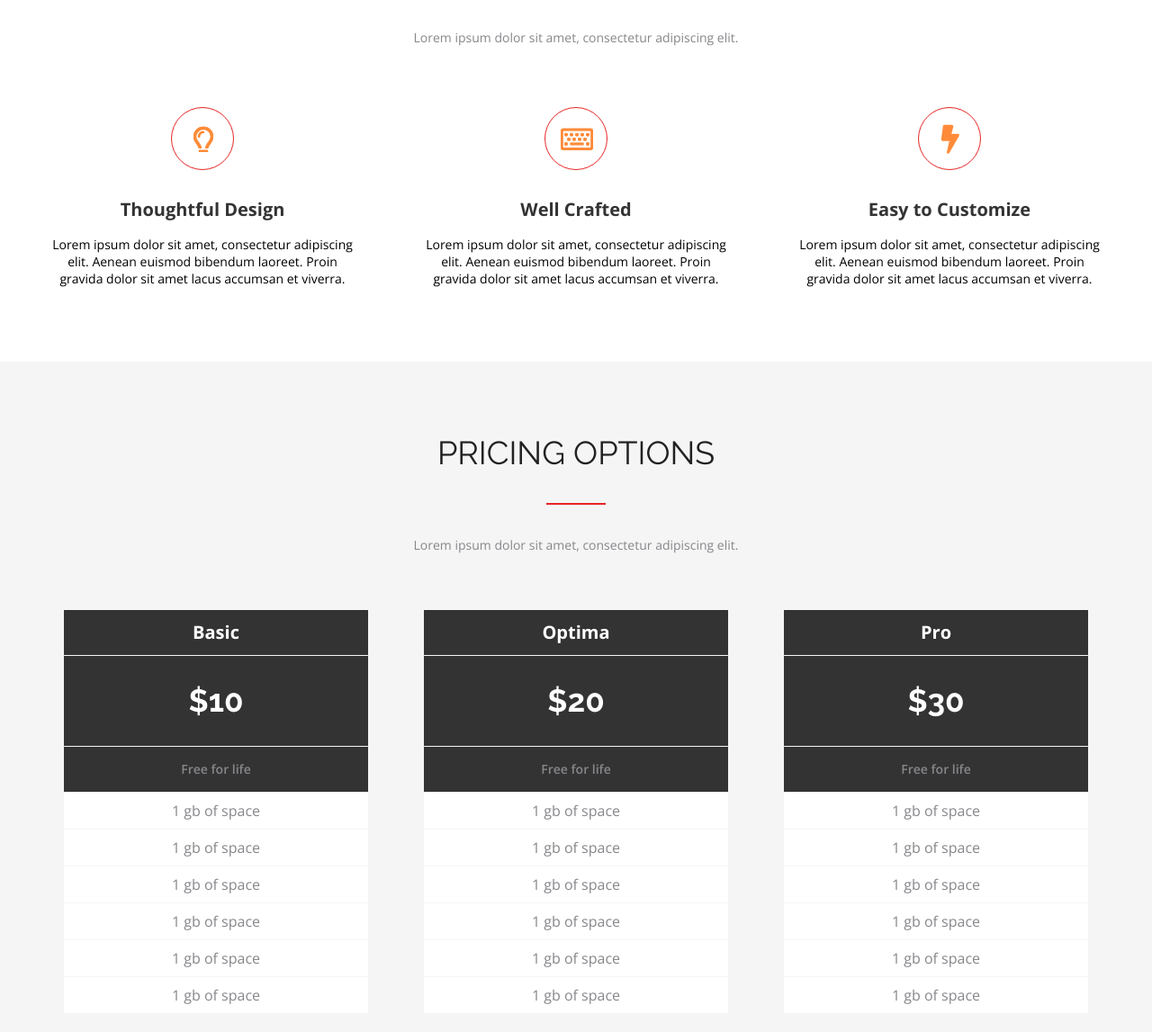
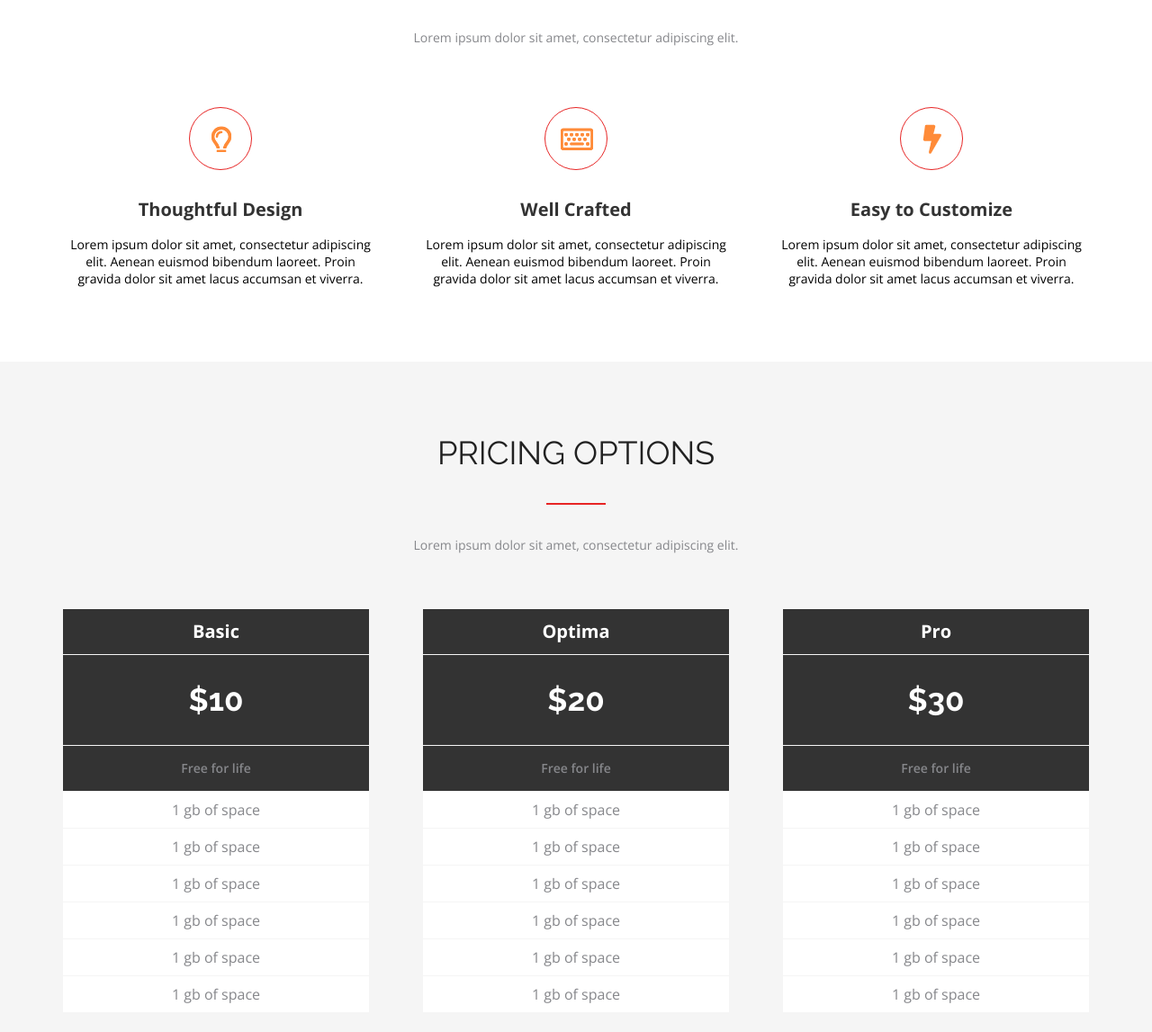
Before and after one commit to jecharmetout/FE28-AxitProject-Dudko-Maria, a plain HTML site: page index.html in a window 1280 px wide. Shown: the part 162-1309 px from the top of the page at 90% size. Drawn offline with nearby package versions, Linux system fonts and the light colour scheme.

Commit message:
changed margines at awesome/price/customers section

```diff
--- a/css/awesome.css
+++ b/css/awesome.css
@@ -17,11 +17,11 @@
   display: flex;
   justify-content: space-between;
   flex-wrap: wrap;
-  margin: 0 -50px;
+  margin: 0 -15px;
 }
 .awesome-item {
   width: 350px;
-  margin: 0 30px;
+  margin: 0 15px;
 }
 /* .awesome-item-content{
     padding:2px;
--- a/css/customers.css
+++ b/css/customers.css
@@ -11,10 +11,12 @@
     display: flex;
     justify-content: space-between;
     flex-wrap: wrap;
+    margin: 0 -15px;
 }
 
 .customers-item {
   width: 298px;
+  margin: 0 15px;
 }
 .customers-item-response {
   background-color: #e2e2e2;
--- a/css/pricing.css
+++ b/css/pricing.css
@@ -20,46 +20,44 @@
   display: flex;
   justify-content: space-between;
   flex-wrap: wrap;
-  /* margin: 0 -100px; */
+  margin: 0 -15px;
 }
 .pricing-list {
   width: 340px;
   height: 467px;
   text-align: center;
   color: #ffffff;
-  /* margin: 0 75px; */
+  margin: 0 15px;
 }
 .pricing-list-tariff {
   font-weight: 700;
   font-size: 20px;
-  height: 50px;
+  line-height: 50px;
   background-color: #333333;
-  margin: 1px;
-  line-height: 50px;
+  margin-bottom: 1px;
+
 }
 .pricing-list-cost {
   font-family: "Raleway", sans-serif;
   font-weight: 700;
   font-size: 35px;
-  height: 100px;
-  margin: 1px;
+  line-height: 100px;
+  margin-bottom: 1px;
   background-color: #333333;
-  line-height: 100px;
+
 }
 .pricing-list-note {
   font-weight: 600;
   font-size: 14px;
-  height: 50px;
+  line-height: 50px;
   background-color: #333333;
   color: #86878b;
-  margin: 1px;
-  line-height: 50px;
+  margin-bottom: 1px;
 }
 .pricing-list-item {
   background-color: #ffffff;
   font-weight: 400;
+  line-height: 40px;
   color: #86878b;
-  height: 40px;
-  line-height: 40px;
-  margin: 1px;
+  margin-bottom: 1px;
 }
```
